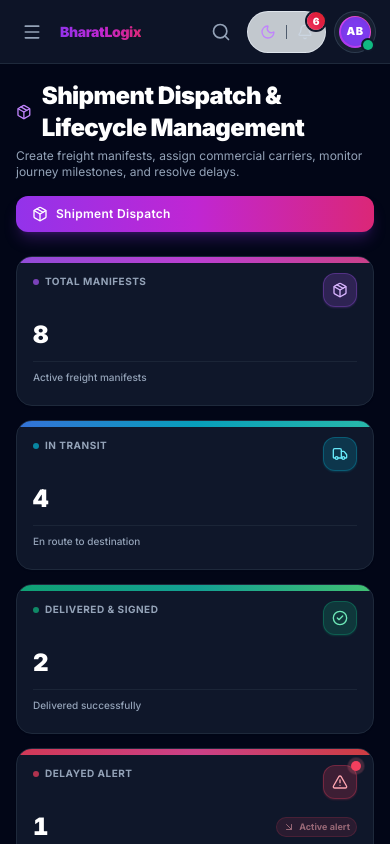
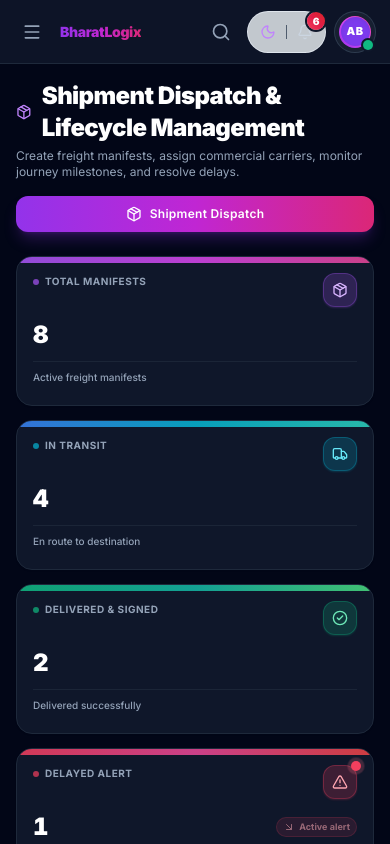
Before and after one commit to Sushanth666/Logistics-Fleet-Tracking-Platform, a React (Vite) app: page /shipments in a window 390 px wide. Built offline with nearby package versions, Linux system fonts and the light colour scheme.

Commit message:
style(shipments): align Shipment Dispatch button to full-width with centered content on mobile

```diff
--- a/src/pages/ShipmentsPage.jsx
+++ b/src/pages/ShipmentsPage.jsx
@@ -129,7 +129,7 @@ export const ShipmentsPage = () => {
 
         <button
           onClick={handleOpenAdd}
-          className="inline-flex items-center gap-2 px-4 py-2.5 rounded-xl bg-gradient-to-r from-purple-600 via-fuchsia-600 to-pink-600 hover:opacity-95 text-white font-semibold text-xs tracking-wide shadow-lg shadow-purple-600/25 transition-all cursor-pointer shrink-0"
+          className="w-full sm:w-auto inline-flex items-center justify-center gap-2 px-4 py-2.5 rounded-xl bg-gradient-to-r from-purple-600 via-fuchsia-600 to-pink-600 hover:opacity-95 text-white font-semibold text-xs tracking-wide shadow-lg shadow-purple-600/25 transition-all cursor-pointer shrink-0"
         >
           <Package className="w-4 h-4" />
           Shipment Dispatch
```
